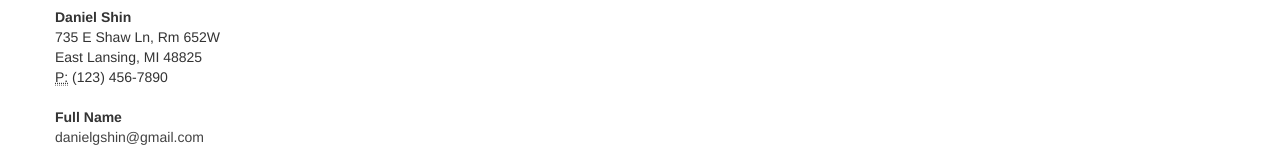
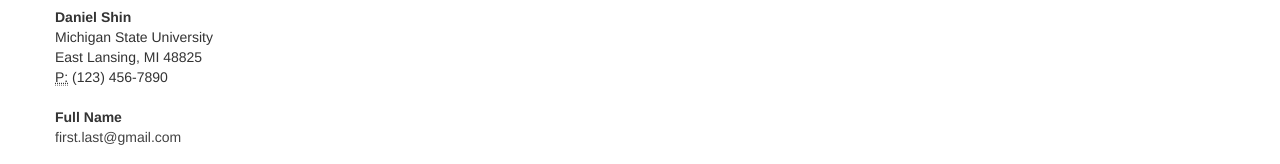
Before and after one commit to dan-shin/TC349, a plain HTML site: page week10/bootstrap/index.html in a window 1280 px wide. Shown: the part 1202-1366 px from the top of the page. Drawn offline with Linux system fonts and the light colour scheme.

Commit message:
update to bootstrap index

```diff
--- a/week10/bootstrap/index.html
+++ b/week10/bootstrap/index.html
@@ -92,14 +92,14 @@
 		<div class="pull-left">
 		<address>
   <strong>Daniel Shin</strong><br>
-  735 E Shaw Ln, Rm 652W<br>
+  Michigan State University<br>
   East Lansing, MI 48825<br>
   <abbr title="Phone">P:</abbr> (123) 456-7890
 </address>
 
 <address>
   <strong>Full Name</strong><br>
-  <a href="mailto:#">danielgshin@gmail.com</a>
+  <a href="mailto:#">first.last@gmail.com</a>
 </address>
 		<div class="control-group">
 		  <label class="control-label" for="inputIcon">Mailing List</label>
```
